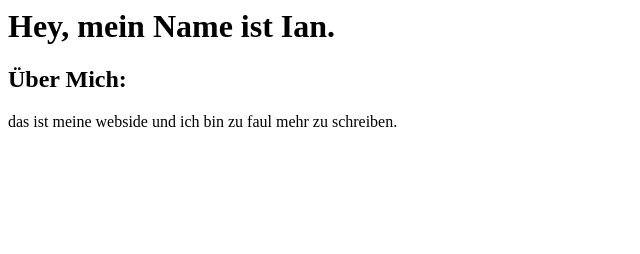
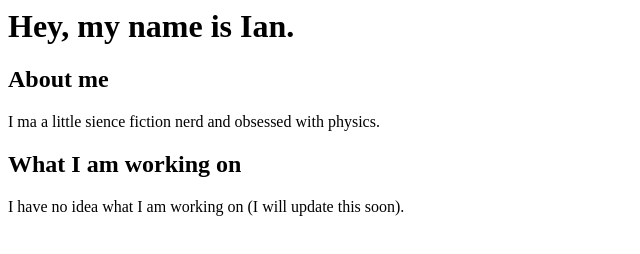
Before and after one commit to IanBeBe17/mywebside, a plain HTML site: page index.html in a window 1280 px wide. Shown: the whole page, without its empty margins (0-640 px from the left). Drawn offline with Linux system fonts and the light colour scheme.

Commit message:
index.html

```diff
--- a/index.html
+++ b/index.html
@@ -1,11 +1,15 @@
 <html>
     <h1>
-        Hey, mein Name ist Ian.
+        Hey, my name is Ian.
     </h1>
     <body>
-        <h2>Über Mich: </h2>
-            <p>
-                das ist meine webside und ich bin zu faul mehr zu schreiben.
-            </p>
-        </body>
-    </html>
+        <h2>About me</h2>
+        <p>
+            I ma a little sience fiction nerd and obsessed with physics.
+        </p>
+        <h2> What I am working on</h2>
+        <p>
+            I have no idea what I am working on (I will update this soon).
+        </p>
+    </body>
+</html>
```
